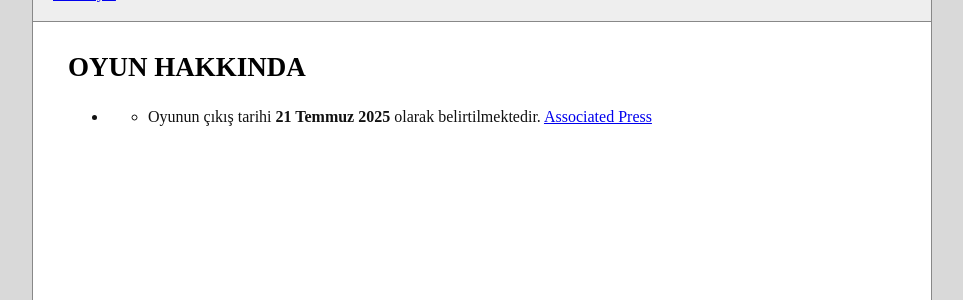
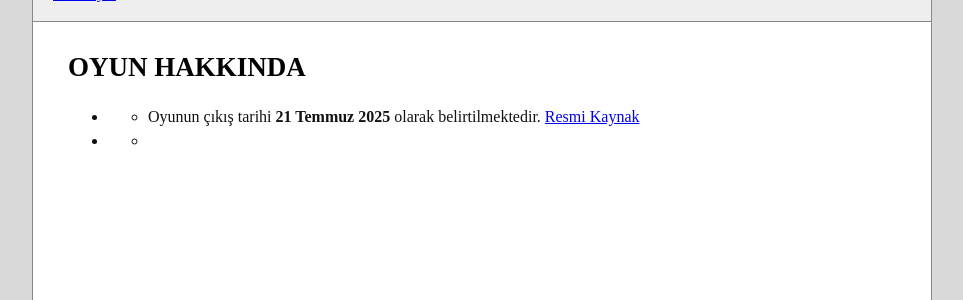
Before and after one commit to OyuncuSempanze/Oyun-Arsivi-Turkce, a Jekyll site: the page built from oyunlar/wplace.live/oyun-hakkinda.md, in a window 1280 px wide. Shown: the part 138-438 px from the top of the page, without its empty margins (158-1121 px from the left). Built offline with Jekyll 4.4.1, drawn with Linux system fonts in a browser that asks for light colours; our own code applies the rules of GitHub Pages for plain Markdown files.

Commit message:
Update oyun-hakkinda.md

```diff
--- a/oyunlar/wplace.live/oyun-hakkinda.md
+++ b/oyunlar/wplace.live/oyun-hakkinda.md
@@ -4,4 +4,6 @@ layout: default
 
 # OYUN HAKKINDA
 
-* - Oyunun çıkış tarihi **21 Temmuz 2025** olarak belirtilmektedir. [Associated Press](https://apnews.com/article/345b5ca144417050ab5c455fa984643d)
+* - Oyunun çıkış tarihi **21 Temmuz 2025** olarak belirtilmektedir. [Resmi Kaynak](https://apnews.com/article/345b5ca144417050ab5c455fa984643d)
+
+* -
```
